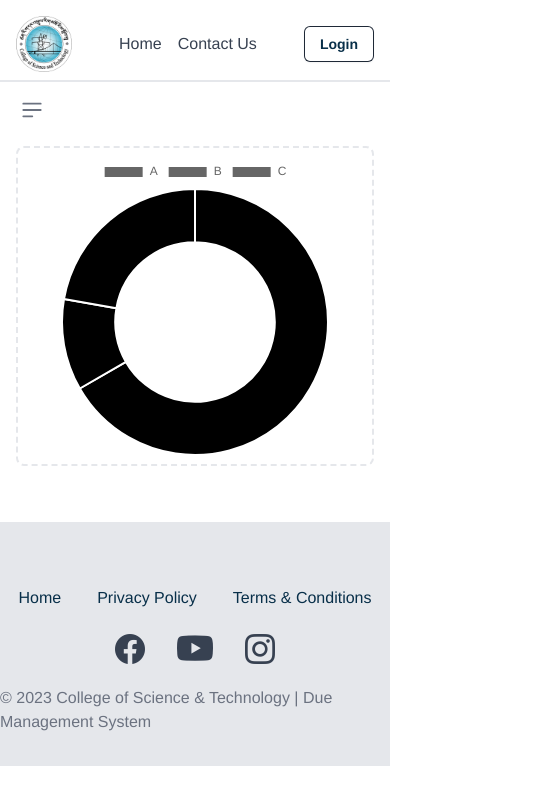
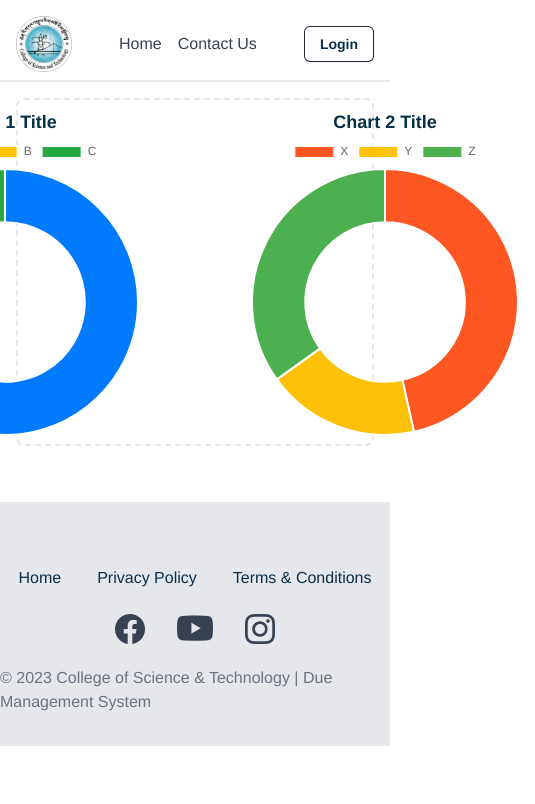
Before and after one commit to divyashC/due-mgmt-sys, a React (Create React App) app in the folder frontend/: page /dashboard in a window 390 px wide. Shown: the top 804 px of the page, 535 px wide, since content can reach past the window. Built offline with nearby package versions, Linux system fonts and the light colour scheme.

Commit message:
DoughnutChart.js

```diff
--- a/frontend/src/components/DashboardHome.js
+++ b/frontend/src/components/DashboardHome.js
@@ -1,56 +1,54 @@
-import React, { useState, useEffect } from "react";
-import { Chart } from "primereact/chart";
+import React from "react";
+import DoughnutChart from "./DoughnutChart";
 
-const DoughnutChartDemo = () => {
-	const [chartData, setChartData] = useState({});
-	const [chartOptions, setChartOptions] = useState({});
-
-	useEffect(() => {
-		const documentStyle = getComputedStyle(document.documentElement);
-		const data = {
+const DashboardHome = () => {
+	// Dummy data for the first chart
+	const chartData1 = {
 		labels: ["A", "B", "C"],
 		datasets: [
 			{
 				data: [300, 50, 100],
-					backgroundColor: [
-						documentStyle.getPropertyValue("--blue-500"),
-						documentStyle.getPropertyValue("--yellow-500"),
-						documentStyle.getPropertyValue("--green-500"),
-					],
-					hoverBackgroundColor: [
-						documentStyle.getPropertyValue("--blue-400"),
-						documentStyle.getPropertyValue("--yellow-400"),
-						documentStyle.getPropertyValue("--green-400"),
-					],
+				backgroundColor: ["#007BFF", "#FFC107", "#28A745"],
+				hoverBackgroundColor: ["#0056b3", "#d39e00", "#1e7e34"],
 			},
 		],
 	};
-		const options = {
+
+	const chartOptions1 = {
 		cutout: "60%",
 	};
 
-		setChartData(data);
-		setChartOptions(options);
-	}, []);
+	// Dummy data for the second chart
+	const chartData2 = {
+		labels: ["X", "Y", "Z"],
+		datasets: [
+			{
+				data: [200, 80, 150],
+				backgroundColor: ["#FF5722", "#FFC107", "#4CAF50"],
+				hoverBackgroundColor: ["#D84315", "#D39E00", "#388E3C"],
+			},
+		],
+	};
+
+	const chartOptions2 = {
+		cutout: "60%",
+	};
 
 	return (
-		<div className="flex card justify-content-center">
-			<Chart
-				type="doughnut"
-				data={chartData}
-				options={chartOptions}
-				className="w-full md:w-30rem"
+		<div className="flex space-x-20">
+			{/* Render two DoughnutCharts */}
+			<DoughnutChart
+				data={chartData1}
+				options={chartOptions1}
+				title="Chart 1 Title"
+			/>
+			<DoughnutChart
+				data={chartData2}
+				options={chartOptions2}
+				title="Chart 2 Title"
 			/>
 		</div>
 	);
 };
 
-const DashboardHome = () => {
-	return (
-		<>
-			<DoughnutChartDemo />
-		</>
-	);
-};
-
 export default DashboardHome;
--- /dev/null
+++ b/frontend/src/components/DoughnutChart.js
@@ -0,0 +1,21 @@
+// DoughnutChart.js
+import React from "react";
+import { Chart } from "primereact/chart";
+
+const DoughnutChart = ({ data, options, title }) => {
+	return (
+		<div className="flex flex-col items-center card justify-content-center">
+			<h4 className="text-lg font-semibold text-sky-950">{title}</h4>
+			<div>
+				<Chart
+					type="doughnut"
+					data={data}
+					options={options}
+					className="w-full md:w-30rem"
+				/>
+			</div>
+		</div>
+	);
+};
+
+export default DoughnutChart;
--- a/frontend/src/pages/Dashboard.js
+++ b/frontend/src/pages/Dashboard.js
@@ -18,64 +18,43 @@ const Dashboard = () => {
 
 	return (
 		<>
-			<button
-				data-drawer-target="default-sidebar"
-				data-drawer-toggle="default-sidebar"
-				aria-controls="default-sidebar"
-				type="button"
-				class="inline-flex items-center p-2 mt-2 ml-3 text-sm text-gray-500 rounded-lg sm:hidden hover:bg-gray-100 focus:outline-none focus:ring-2 focus:ring-gray-200"
-			>
-				<span class="sr-only">Open sidebar</span>
-				<svg
-					class="w-6 h-6"
-					aria-hidden="true"
-					fill="currentColor"
-					viewBox="0 0 20 20"
-					xmlns="http://www.w3.org/2000/svg"
-				>
-					<path
-						clip-rule="evenodd"
-						fill-rule="evenodd"
-						d="M2 4.75A.75.75 0 012.75 4h14.5a.75.75 0 010 1.5H2.75A.75.75 0 012 4.75zm0 10.5a.75.75 0 01.75-.75h7.5a.75.75 0 010 1.5h-7.5a.75.75 0 01-.75-.75zM2 10a.75.75 0 01.75-.75h14.5a.75.75 0 010 1.5H2.75A.75.75 0 012 10z"
-					></path>
-				</svg>
-			</button>
-
 			<aside
 				id="default-sidebar"
-				class="fixed top-0 left-0 z-40 w-64 h-screen transition-transform -translate-x-full sm:translate-x-0"
+				className="fixed top-0 left-0 z-40 w-64 h-screen transition-transform -translate-x-full sm:translate-x-0"
 				aria-label="Sidebar"
 			>
-				<div class="h-full px-3 py-4 overflow-y-auto bg-gray-50">
-					<ul class="space-y-2 font-medium">
+				<div className="h-full px-3 py-4 overflow-y-auto bg-gray-50">
+					<ul className="space-y-2 font-medium">
 						<li>
 							<a
 								onClick={() => handleMenuItemClick("Dashboard")}
 								href="#"
-								class="flex items-center p-2 text-gray-900 rounded-lg hover:bg-gray-10 group"
+								className="flex items-center p-2 text-gray-900 rounded-lg hover:bg-gray-10 group"
 							>
-								<i class="bi bi-pie-chart-fill"></i>
-								<span class="ml-3">Dashboard</span>
+								<i className="bi bi-pie-chart-fill"></i>
+								<span className="ml-3">Dashboard</span>
 							</a>
 						</li>
 						<li>
 							<a
 								onClick={() => handleMenuItemClick("Pending Dues")}
 								href="#"
-								class="flex items-center p-2 text-gray-900 rounded-lg hover:bg-gray-100 group"
+								className="flex items-center p-2 text-gray-900 rounded-lg hover:bg-gray-100 group"
 							>
-								<i class="bi bi-clock-fill"></i>
-								<span class="flex-1 ml-3 whitespace-nowrap">Pending Dues</span>
+								<i className="bi bi-clock-fill"></i>
+								<span className="flex-1 ml-3 whitespace-nowrap">
+									Pending Dues
+								</span>
 							</a>
 						</li>
 						<li>
 							<a
 								onClick={() => handleMenuItemClick("Equipment Monitoring")}
 								href="#"
-								class="flex items-center p-2 text-gray-900 rounded-lg hover:bg-gray-100 group"
+								className="flex items-center p-2 text-gray-900 rounded-lg hover:bg-gray-100 group"
 							>
-								<i class="bi bi-tools"></i>
-								<span class="flex-1 ml-3 whitespace-nowrap">
+								<i className="bi bi-tools"></i>
+								<span className="flex-1 ml-3 whitespace-nowrap">
 									Equipment Monitoring
 								</span>
 							</a>
@@ -84,47 +63,51 @@ const Dashboard = () => {
 							<a
 								onClick={() => handleMenuItemClick("Accounts")}
 								href="#"
-								class="flex items-center p-2 text-gray-900 rounded-lg hover:bg-gray-100 group"
+								className="flex items-center p-2 text-gray-900 rounded-lg hover:bg-gray-100 group"
 							>
-								<i class="bi bi-cash-coin"></i>
-								<span class="flex-1 ml-3 whitespace-nowrap">Accounts</span>
+								<i className="bi bi-cash-coin"></i>
+								<span className="flex-1 ml-3 whitespace-nowrap">Accounts</span>
 							</a>
 						</li>
 						<li>
 							<a
 								onClick={() => handleMenuItemClick("Procurement")}
 								href="#"
-								class="flex items-center p-2 text-gray-900 rounded-lg hover:bg-gray-100 group"
+								className="flex items-center p-2 text-gray-900 rounded-lg hover:bg-gray-100 group"
 							>
-								<i class="bi bi-clipboard2-plus-fill"></i>
-								<span class="flex-1 ml-3 whitespace-nowrap">Procurement</span>
+								<i className="bi bi-clipboard2-plus-fill"></i>
+								<span className="flex-1 ml-3 whitespace-nowrap">
+									Procurement
+								</span>
 							</a>
 						</li>
 						<li>
 							<a
 								onClick={() => handleMenuItemClick("Add Users")}
 								href="#"
-								class="flex items-center p-2 text-gray-900 rounded-lg hover:bg-gray-100 group"
+								className="flex items-center p-2 text-gray-900 rounded-lg hover:bg-gray-100 group"
 							>
-								<i class="bi bi-person-fill-add"></i>
-								<span class="flex-1 ml-3 whitespace-nowrap">Add Users</span>
+								<i className="bi bi-person-fill-add"></i>
+								<span className="flex-1 ml-3 whitespace-nowrap">Add Users</span>
 							</a>
 						</li>
 						<li>
 							<a
 								onClick={() => handleMenuItemClick("Laboratories")}
 								href="#"
-								class="flex items-center p-2 text-gray-900 rounded-lg hover:bg-gray-100 group"
+								className="flex items-center p-2 text-gray-900 rounded-lg hover:bg-gray-100 group"
 							>
-								<i class="bi bi-house-gear-fill"></i>
-								<span class="flex-1 ml-3 whitespace-nowrap">Laboratories</span>
+								<i className="bi bi-house-gear-fill"></i>
+								<span className="flex-1 ml-3 whitespace-nowrap">
+									Laboratories
+								</span>
 							</a>
 						</li>
 					</ul>
 				</div>
 			</aside>
-			<div class="p-4 sm:ml-64 ">
-				<div class="p-2 border-2 border-gray-200 border-dashed rounded-lg flex items-center justify-center">
+			<div className="p-4 sm:ml-64 ">
+				<div className="flex items-center justify-center p-2 border-2 border-gray-200 border-dashed rounded-lg">
 					{activeMenuItem === "Dashboard" && <DashboardHome />}
 					{activeMenuItem === "Pending Dues" && <div>Pending Dues Content</div>}
 					{activeMenuItem === "Equipment Monitoring" && (
```
Lines whose indentation alone changed are shown as unchanged.
